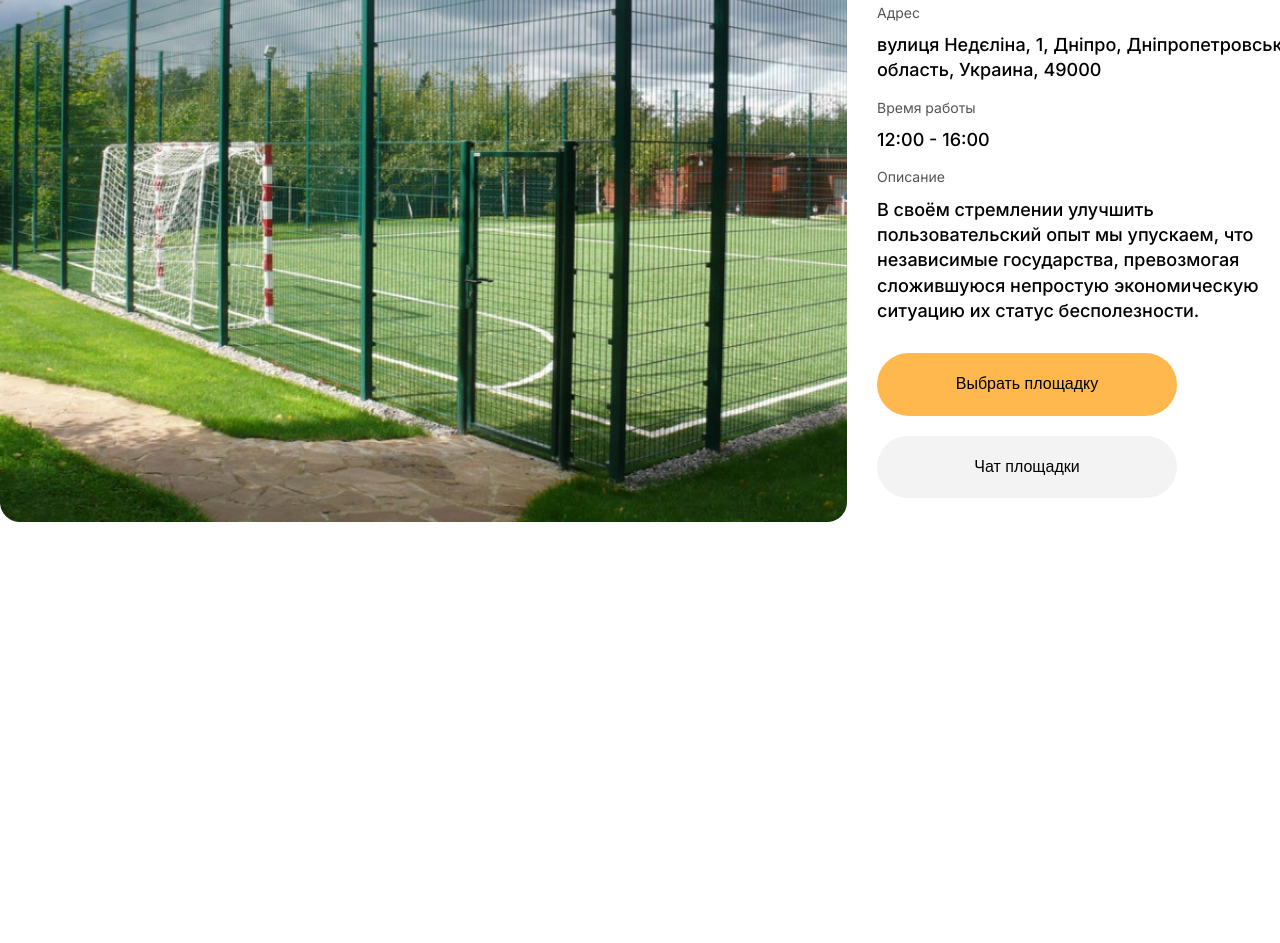
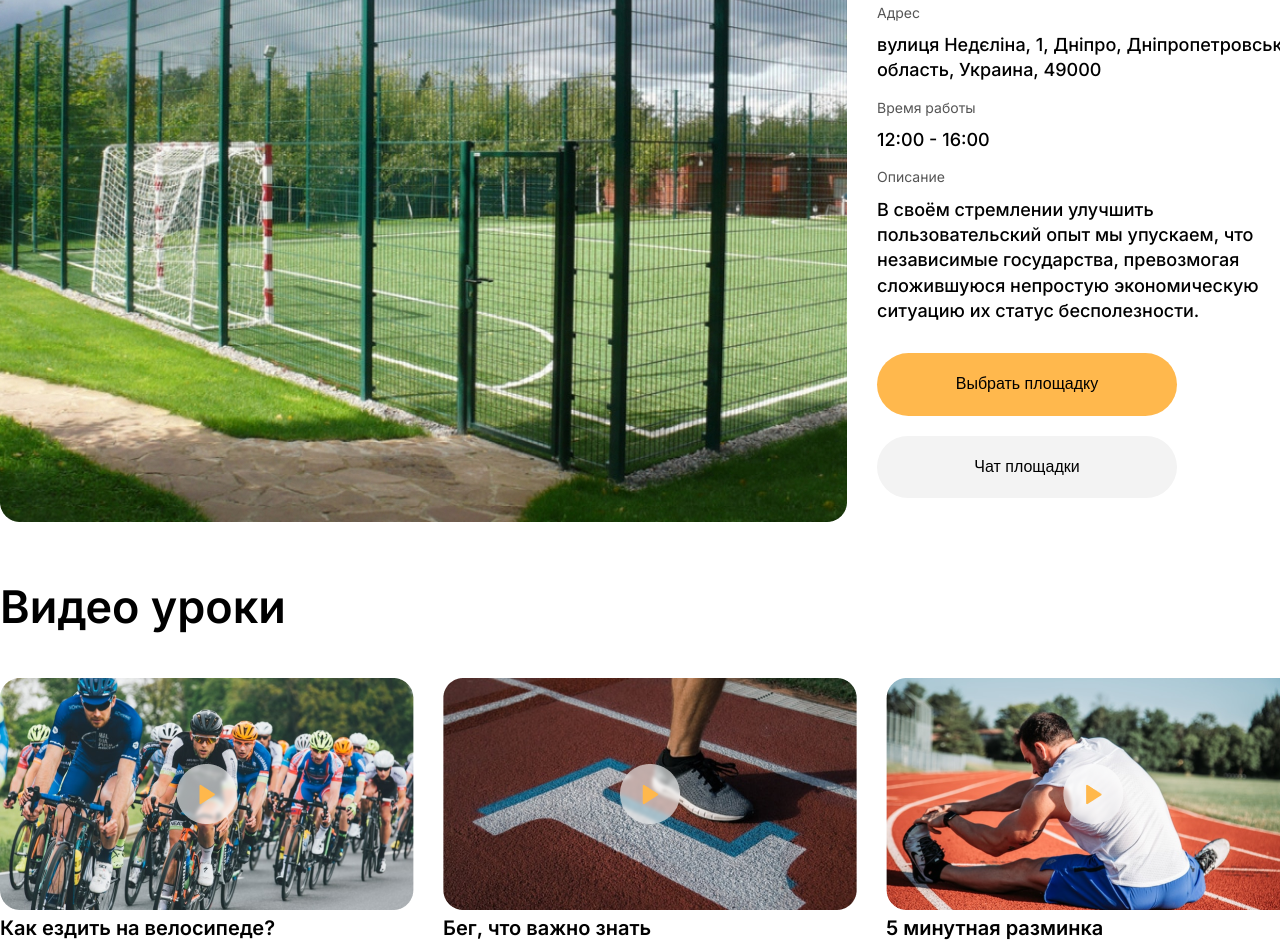
Before and after one commit to VovaPolyakov/sport-project, a plain HTML site: page main.html in a window 1280 px wide. Shown: the part 327-1270 px from the top of the page. Before the commit the page ends 853 px from the top, so only its background shows below. Drawn offline with Linux system fonts and the light colour scheme.

Commit message:
add video row with css

```diff
--- a/css/main.css
+++ b/css/main.css
@@ -132,9 +132,9 @@ header{
     font-size: 16px;
     line-height: 140%;
     color: #000000;
+    cursor: pointer;
 }
 .chat__btn {
-
     background: #F3F3F3;
     border-radius: 100px;
     border: none;
@@ -145,4 +145,38 @@ header{
     font-size: 16px;
     line-height: 140%;
     color: #000000;
+    cursor: pointer;
 }
+
+
+
+.video__lesson {
+    margin-top: 60px;
+
+}
+.video__content {
+
+}
+.video__title {
+    font-style: normal;
+    font-weight: 700;
+    font-size: 30px;
+    line-height: 140%;
+    color: #000000;
+    padding-bottom: 50px;
+}
+.video__row {
+    display: flex;
+    flex-direction: row;
+    justify-content: space-between;
+}
+.video {
+}
+
+.video p{
+    font-style: normal;
+    font-weight: 600;
+    font-size: 20px;
+    line-height: 29px;
+    color: #000000;
+}
--- a/main.html
+++ b/main.html
@@ -61,6 +61,29 @@
                 </div>
             </div>
         </section>
+        <section class="video__lesson">
+            <div class="container">
+                <div class="video__content">
+                    <div class="video__title">
+                        <h2>Видео уроки</h2>
+                    </div>
+                    <div class="video__row">
+                        <div class="video">
+                            <img src="img/video1.png">
+                            <p>Как ездить на велосипеде?</p>
+                        </div>
+                        <div class="video">
+                            <img src="img/video2.png">
+                            <p>Бег, что важно знать</p>
+                        </div>
+                        <div class="video">
+                            <img src="img/video3.png">
+                            <p>5 минутная разминка</p>
+                        </div>
+                    </div>
+                </div>
+            </div>
+        </section>
     </main>
 </body>
 </html>
```
Also changed, not shown: img/video1.png (added), img/video2.png (added), img/video3.png (added).
